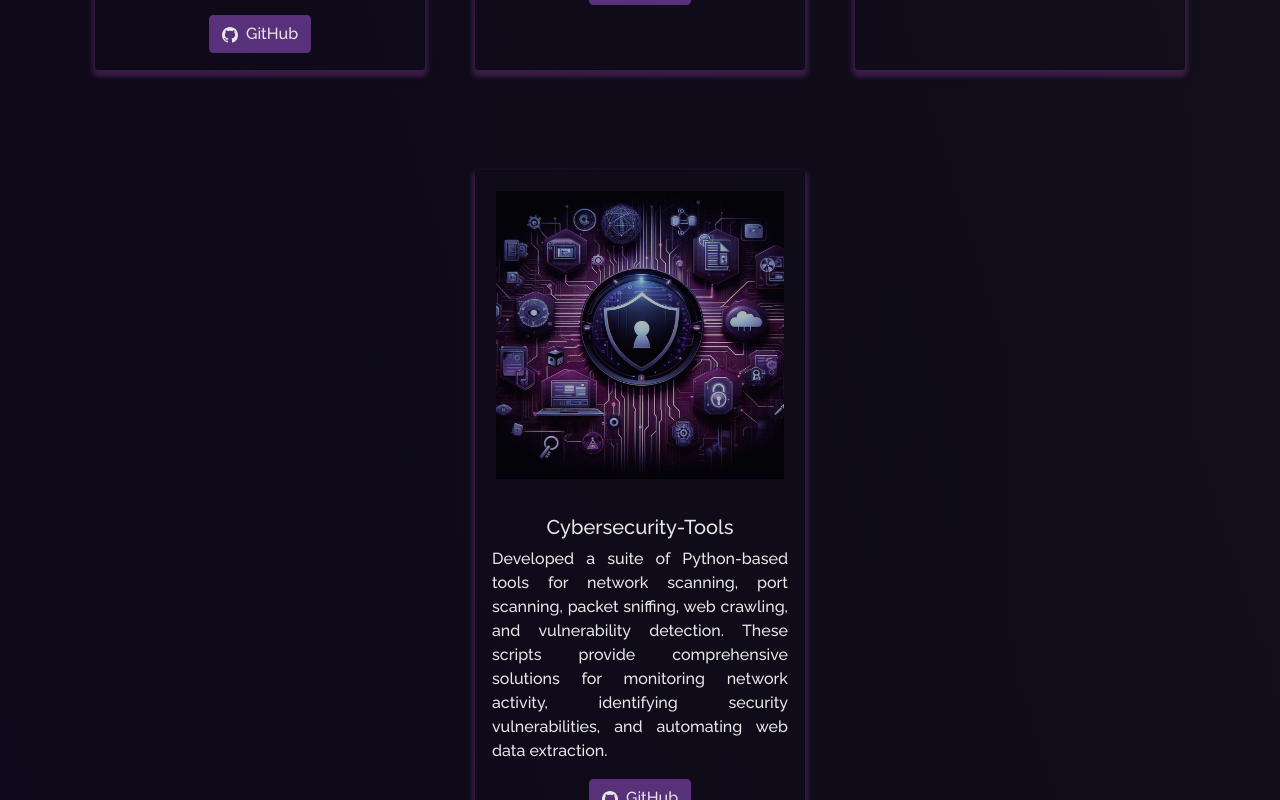
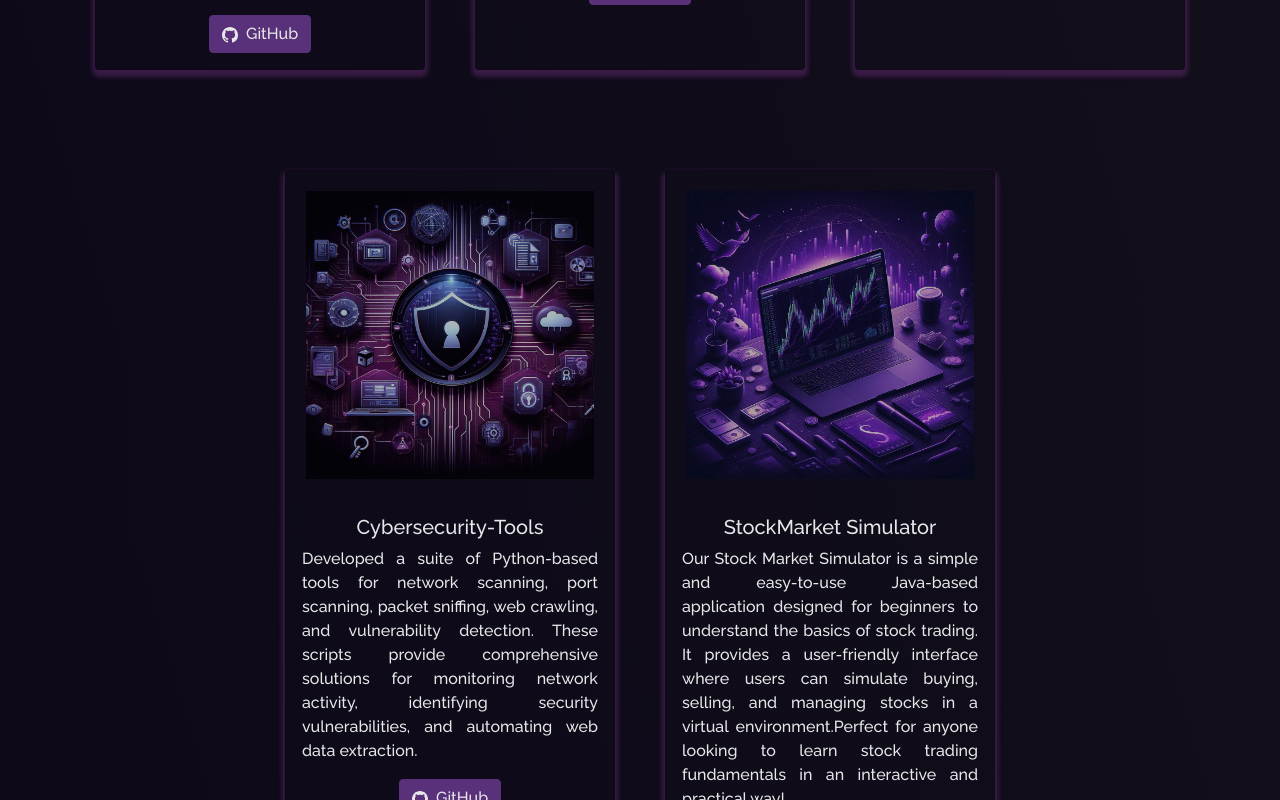
Before and after one commit to aaryan2720/portfoliosite, a React (Create React App) app: page /project in a window 1280 px wide. Shown: the part 3260-4060 px from the top of the page. Built offline with nearby package versions, Linux system fonts and the light colour scheme.

Commit message:
"Added new project card for StockMarket Simulator to Projects component"

```diff
--- a/src/components/Projects/Projects.js
+++ b/src/components/Projects/Projects.js
@@ -12,6 +12,7 @@ import Newz from "../../Assets/Projects/Newz.png";
 import port from "../../Assets/Projects/port.png";
 import ppe from "../../Assets/Projects/ppe.png";
 import selenium from "../../Assets/Projects/selenium.png";
+import stock from "../../Assets/Projects/stock.png";
 import tools from "../../Assets/Projects/tools.png";
 
 
@@ -176,6 +177,17 @@ function Projects() {
             />
           </Col>
 
+          <Col md={4} className="project-card">
+            <ProjectCard
+              imgPath={stock}
+              isBlog={false}
+              title="StockMarket Simulator"
+              description="Our Stock Market Simulator is a simple and easy-to-use Java-based application designed for beginners to understand the basics of stock trading.
+              It provides a user-friendly interface where users can simulate buying, selling, and managing stocks in a virtual environment.Perfect for anyone looking to learn stock trading fundamentals in an interactive and practical way!"
+              ghLink="https://github.com/aaryan2720/Java-Project"
+            />
+          </Col>
+
         </Row>
       </Container>
     </Container>
```
Also changed, not shown: src/Assets/Projects/stock.png (added).
